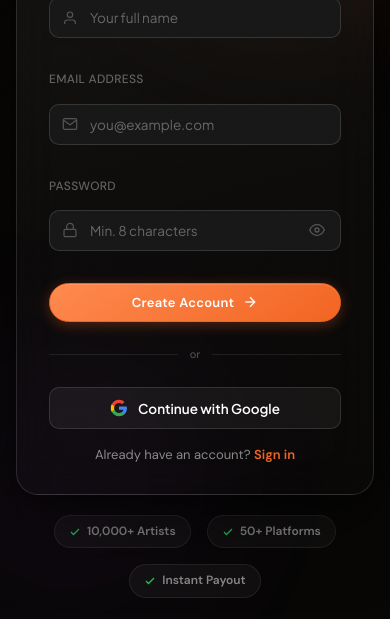
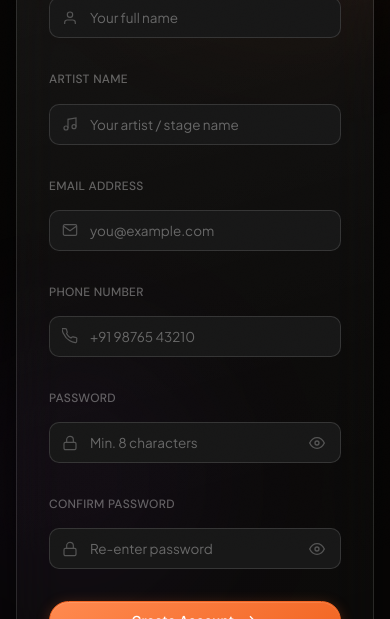
Before and after one commit to tunefry-dotcom/TUNEFRY-FRONTEND, a React (Vite) app: page /signup in a window 390 px wide. Shown: the part 294-913 px from the top of the page. Built offline with nearby package versions, Linux system fonts and the light colour scheme; no server answers.

Commit message:
feat: signup with artist name, phone, confirm password + show in admin panel

```diff
--- a/src/lib/auth.js
+++ b/src/lib/auth.js
@@ -49,12 +49,12 @@ export async function login(email, password) {
   return data
 }
 
-export async function signup(fullName, email, password) {
+export async function signup(fullName, artistName, phone, email, password) {
   const res = await fetch(`${BASE}/auth/signup`, {
     method: 'POST',
     credentials: 'include',
     headers: { 'Content-Type': 'application/json' },
-    body: JSON.stringify({ full_name: fullName, email, password }),
+    body: JSON.stringify({ full_name: fullName, artist_name: artistName, phone, email, password }),
   })
   const data = await res.json()
   if (!res.ok) {
--- a/src/pages/admin/SecretPanel.jsx
+++ b/src/pages/admin/SecretPanel.jsx
@@ -210,13 +210,13 @@ function UsersView({ secret, onSessionExpired }) {
           : filtered.length === 0 ? <div style={{ textAlign: 'center', color: '#555', paddingTop: '3rem' }}>{search ? 'No users match.' : 'No users found.'}</div>
           : (
             <div style={{ background: '#111', border: '1px solid #1a1a1a', borderRadius: 11, overflow: 'hidden' }}>
-              <div style={{ display: 'grid', gridTemplateColumns: '2.5fr 1.5fr 1fr 1fr 1.2fr', padding: '.65rem 1.1rem', borderBottom: '1px solid #1a1a1a', color: '#555', fontSize: '.74rem', fontWeight: 600, letterSpacing: '.06em', textTransform: 'uppercase' }}>
-                <span>User</span><span>Plan</span><span>Status</span><span>Joined</span><span>Last Sign In</span>
+              <div style={{ display: 'grid', gridTemplateColumns: '2fr 1.2fr 1.1fr 1.2fr 1fr 1fr', padding: '.65rem 1.1rem', borderBottom: '1px solid #1a1a1a', color: '#555', fontSize: '.74rem', fontWeight: 600, letterSpacing: '.06em', textTransform: 'uppercase' }}>
+                <span>User</span><span>Artist Name</span><span>Phone</span><span>Plan</span><span>Joined</span><span>Last Sign In</span>
               </div>
               {filtered.map((u, i) => {
                 const ps = PLAN_COLORS[u.plan] || PLAN_COLORS.free
                 return (
-                  <div key={u.id} style={{ display: 'grid', gridTemplateColumns: '2.5fr 1.5fr 1fr 1fr 1.2fr', padding: '.85rem 1.1rem', alignItems: 'center', borderBottom: i < filtered.length - 1 ? '1px solid #161616' : 'none' }}
+                  <div key={u.id} style={{ display: 'grid', gridTemplateColumns: '2fr 1.2fr 1.1fr 1.2fr 1fr 1fr', padding: '.85rem 1.1rem', alignItems: 'center', borderBottom: i < filtered.length - 1 ? '1px solid #161616' : 'none' }}
                     onMouseEnter={(e) => (e.currentTarget.style.background = '#161616')}
                     onMouseLeave={(e) => (e.currentTarget.style.background = 'transparent')}>
                     <div style={{ display: 'flex', alignItems: 'center', gap: 10, minWidth: 0 }}>
@@ -226,8 +226,9 @@ function UsersView({ secret, onSessionExpired }) {
                         <div style={{ color: '#6b7280', fontSize: '.78rem', whiteSpace: 'nowrap', overflow: 'hidden', textOverflow: 'ellipsis' }}>{u.email}</div>
                       </div>
                     </div>
+                    <div style={{ color: '#d1d5db', fontSize: '.83rem', whiteSpace: 'nowrap', overflow: 'hidden', textOverflow: 'ellipsis' }}>{u.artist_name || <span style={{ color: '#555', fontStyle: 'italic' }}>—</span>}</div>
+                    <div style={{ color: '#d1d5db', fontSize: '.83rem' }}>{u.phone || <span style={{ color: '#555', fontStyle: 'italic' }}>—</span>}</div>
                     <span style={{ display: 'inline-block', padding: '.22rem .6rem', borderRadius: 5, fontSize: '.75rem', fontWeight: 600, background: ps.bg, color: ps.text, border: `1px solid ${ps.border}` }}>{u.plan_name}</span>
-                    <div style={{ color: u.status === 'active' ? '#4ade80' : '#f87171', fontSize: '.83rem', fontWeight: 500, textTransform: 'capitalize' }}>{u.status}</div>
                     <div style={{ color: '#6b7280', fontSize: '.8rem' }}>{fmtDate(u.created_at)}</div>
                     <div style={{ color: '#6b7280', fontSize: '.8rem' }}>{fmtDate(u.last_sign_in_at)}</div>
                   </div>
--- a/src/pages/auth/Signup.jsx
+++ b/src/pages/auth/Signup.jsx
@@ -4,26 +4,26 @@ import { signup as apiSignup } from '../../lib/auth'
 
 export default function Signup() {
   const [showPass, setShowPass] = useState(false)
-  const [form, setForm] = useState({ fullName: '', email: '', password: '' })
+  const [showConfirm, setShowConfirm] = useState(false)
+  const [form, setForm] = useState({ fullName: '', artistName: '', phone: '', email: '', password: '', confirmPassword: '' })
   const [error, setError] = useState('')
   const [success, setSuccess] = useState('')
   const [loading, setLoading] = useState(false)
+
+  const set = (field) => (e) => setForm((f) => ({ ...f, [field]: e.target.value }))
 
   const handleSubmit = async (e) => {
     e.preventDefault()
     setError('')
     setSuccess('')
-    if (form.fullName.trim().length < 2) {
-      setError('Please enter your full name.')
-      return
-    }
-    if (form.password.length < 8) {
-      setError('Password must be at least 8 characters.')
-      return
-    }
+    if (form.fullName.trim().length < 2) { setError('Please enter your full name.'); return }
+    if (form.artistName.trim().length < 2) { setError('Please enter your artist name.'); return }
+    if (form.phone.trim().length < 7) { setError('Please enter a valid phone number.'); return }
+    if (form.password.length < 8) { setError('Password must be at least 8 characters.'); return }
+    if (form.password !== form.confirmPassword) { setError('Passwords do not match.'); return }
     setLoading(true)
     try {
-      const data = await apiSignup(form.fullName.trim(), form.email, form.password)
+      const data = await apiSignup(form.fullName.trim(), form.artistName.trim(), form.phone.trim(), form.email, form.password)
       setSuccess(data.message || 'Account created! Please check your email to confirm.')
     } catch (err) {
       setError(err.message)
@@ -73,14 +73,17 @@ export default function Signup() {
                 <label className="form-label">Full Name</label>
                 <div className="input-icon-wrap">
                   <svg className="input-icon" viewBox="0 0 24 24"><path d="M20 21v-2a4 4 0 0 0-4-4H8a4 4 0 0 0-4 4v2"/><circle cx="12" cy="7" r="4"/></svg>
-                  <input
-                    type="text"
-                    className="form-input has-icon"
-                    placeholder="Your full name"
-                    value={form.fullName}
-                    onChange={(e) => setForm((f) => ({ ...f, fullName: e.target.value }))}
-                    required
-                  />
+                  <input type="text" className="form-input has-icon" placeholder="Your full name"
+                    value={form.fullName} onChange={set('fullName')} required />
+                </div>
+              </div>
+
+              <div className="form-group">
+                <label className="form-label">Artist Name</label>
+                <div className="input-icon-wrap">
+                  <svg className="input-icon" viewBox="0 0 24 24"><path d="M9 18V5l12-2v13"/><circle cx="6" cy="18" r="3"/><circle cx="18" cy="16" r="3"/></svg>
+                  <input type="text" className="form-input has-icon" placeholder="Your artist / stage name"
+                    value={form.artistName} onChange={set('artistName')} required />
                 </div>
               </div>
 
@@ -88,14 +91,17 @@ export default function Signup() {
                 <label className="form-label">Email Address</label>
                 <div className="input-icon-wrap">
                   <svg className="input-icon" viewBox="0 0 24 24"><path d="M4 4h16c1.1 0 2 .9 2 2v12c0 1.1-.9 2-2 2H4c-1.1 0-2-.9-2-2V6c0-1.1.9-2 2-2z"/><polyline points="22,6 12,13 2,6"/></svg>
-                  <input
-                    type="email"
-                    className="form-input has-icon"
-                    placeholder="you@example.com"
-                    value={form.email}
-                    onChange={(e) => setForm((f) => ({ ...f, email: e.target.value }))}
-                    required
-                  />
+                  <input type="email" className="form-input has-icon" placeholder="you@example.com"
+                    value={form.email} onChange={set('email')} required />
+                </div>
+              </div>
+
+              <div className="form-group">
+                <label className="form-label">Phone Number</label>
+                <div className="input-icon-wrap">
+                  <svg className="input-icon" viewBox="0 0 24 24"><path d="M22 16.92v3a2 2 0 01-2.18 2 19.79 19.79 0 01-8.63-3.07A19.5 19.5 0 013.07 9.81a19.79 19.79 0 01-3.07-8.67A2 2 0 012 1h3a2 2 0 012 1.72c.127.96.361 1.903.7 2.81a2 2 0 01-.45 2.11L6.91 8.59a16 16 0 006.5 6.5l1.27-1.27a2 2 0 012.11-.45c.907.339 1.85.573 2.81.7A2 2 0 0122 16.92z"/></svg>
+                  <input type="tel" className="form-input has-icon" placeholder="+91 98765 43210"
+                    value={form.phone} onChange={set('phone')} required />
                 </div>
               </div>
 
@@ -103,16 +109,25 @@ export default function Signup() {
                 <label className="form-label">Password</label>
                 <div className="input-icon-wrap">
                   <svg className="input-icon" viewBox="0 0 24 24"><rect x="3" y="11" width="18" height="11" rx="2" ry="2"/><path d="M7 11V7a5 5 0 0 1 10 0v4"/></svg>
-                  <input
-                    type={showPass ? 'text' : 'password'}
-                    className="form-input has-icon has-icon-right"
-                    placeholder="Min. 8 characters"
-                    value={form.password}
-                    onChange={(e) => setForm((f) => ({ ...f, password: e.target.value }))}
-                    required
-                  />
+                  <input type={showPass ? 'text' : 'password'} className="form-input has-icon has-icon-right"
+                    placeholder="Min. 8 characters" value={form.password} onChange={set('password')} required />
                   <button type="button" className="input-icon-right" onClick={() => setShowPass((v) => !v)}>
                     {showPass
+                      ? <svg viewBox="0 0 24 24"><path d="M17.94 17.94A10.07 10.07 0 0 1 12 20c-7 0-11-8-11-8a18.45 18.45 0 0 1 5.06-5.94M9.9 4.24A9.12 9.12 0 0 1 12 4c7 0 11 8 11 8a18.5 18.5 0 0 1-2.16 3.19m-6.72-1.07a3 3 0 1 1-4.24-4.24"/><line x1="1" y1="1" x2="23" y2="23"/></svg>
+                      : <svg viewBox="0 0 24 24"><path d="M1 12s4-8 11-8 11 8 11 8-4 8-11 8-11-8-11-8z"/><circle cx="12" cy="12" r="3"/></svg>
+                    }
+                  </button>
+                </div>
+              </div>
+
+              <div className="form-group">
+                <label className="form-label">Confirm Password</label>
+                <div className="input-icon-wrap">
+                  <svg className="input-icon" viewBox="0 0 24 24"><rect x="3" y="11" width="18" height="11" rx="2" ry="2"/><path d="M7 11V7a5 5 0 0 1 10 0v4"/></svg>
+                  <input type={showConfirm ? 'text' : 'password'} className="form-input has-icon has-icon-right"
+                    placeholder="Re-enter password" value={form.confirmPassword} onChange={set('confirmPassword')} required />
+                  <button type="button" className="input-icon-right" onClick={() => setShowConfirm((v) => !v)}>
+                    {showConfirm
                       ? <svg viewBox="0 0 24 24"><path d="M17.94 17.94A10.07 10.07 0 0 1 12 20c-7 0-11-8-11-8a18.45 18.45 0 0 1 5.06-5.94M9.9 4.24A9.12 9.12 0 0 1 12 4c7 0 11 8 11 8a18.5 18.5 0 0 1-2.16 3.19m-6.72-1.07a3 3 0 1 1-4.24-4.24"/><line x1="1" y1="1" x2="23" y2="23"/></svg>
                       : <svg viewBox="0 0 24 24"><path d="M1 12s4-8 11-8 11 8 11 8-4 8-11 8-11-8-11-8z"/><circle cx="12" cy="12" r="3"/></svg>
                     }
```
